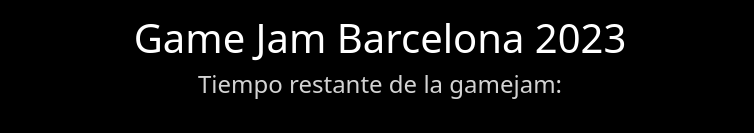
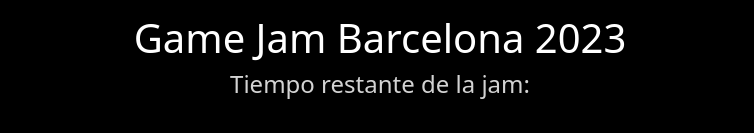
Before and after one commit to VGA-FIB/cuentaMermeladas, a plain HTML site: page index.html in a window 1280 px wide. Shown: the part 341-474 px from the top of the page, without its empty margins (260-1014 px from the left). Drawn offline with nearby package versions, Linux system fonts and the light colour scheme.

Commit message:
Fix message again

```diff
--- a/index.html
+++ b/index.html
@@ -49,7 +49,7 @@
         <br>
         <br>
         <h1>Game Jam Barcelona 2023</h1>
-        <h4 style="color:lightgray">Tiempo restante de la gamejam:</h4>
+        <h4 style="color:lightgray">Tiempo restante de la jam:</h4>
         <h1 id="mainCountdown" style="font-size: 10em;" class="countdown rotating">00:23:12</h1>
         <br>
         <br>
```
